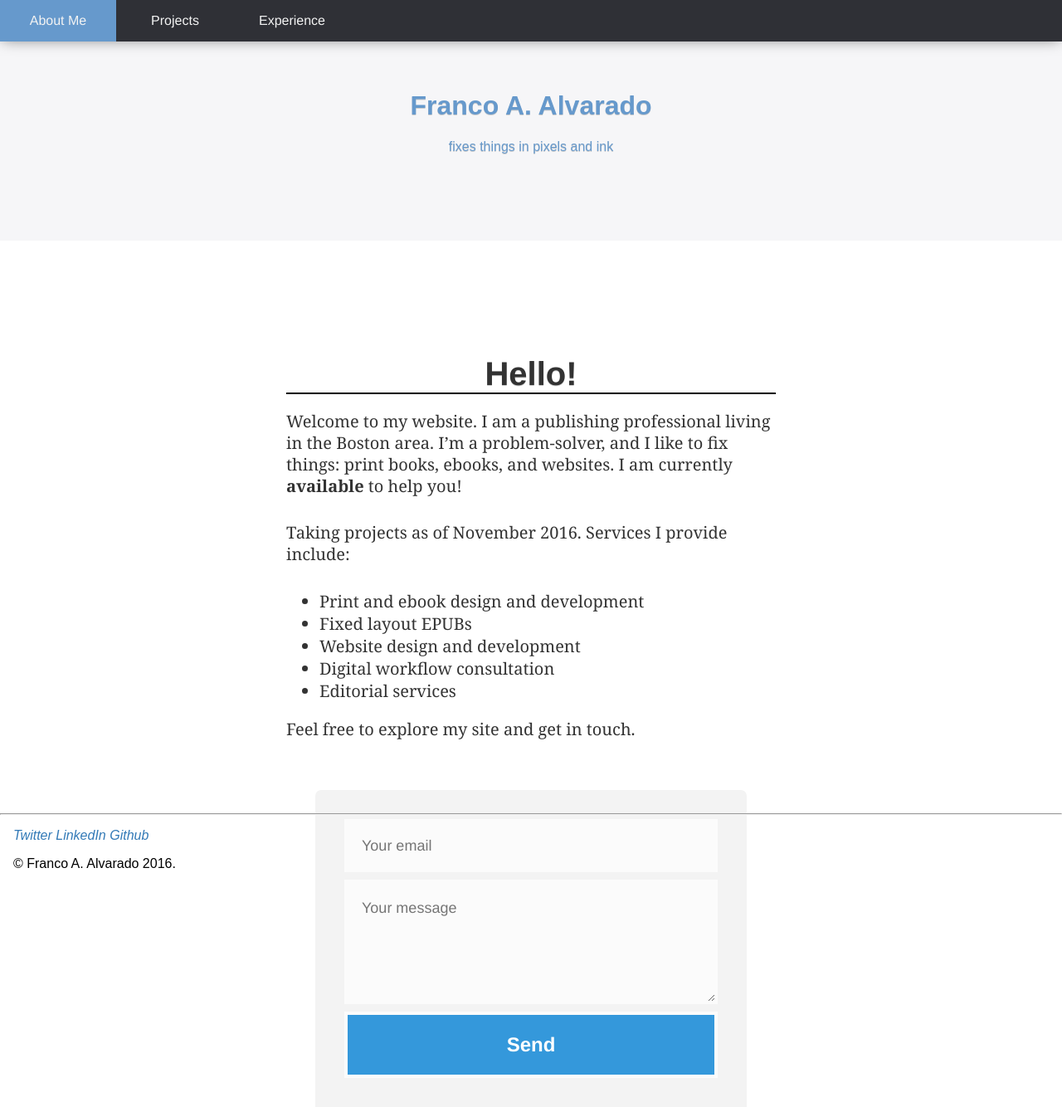
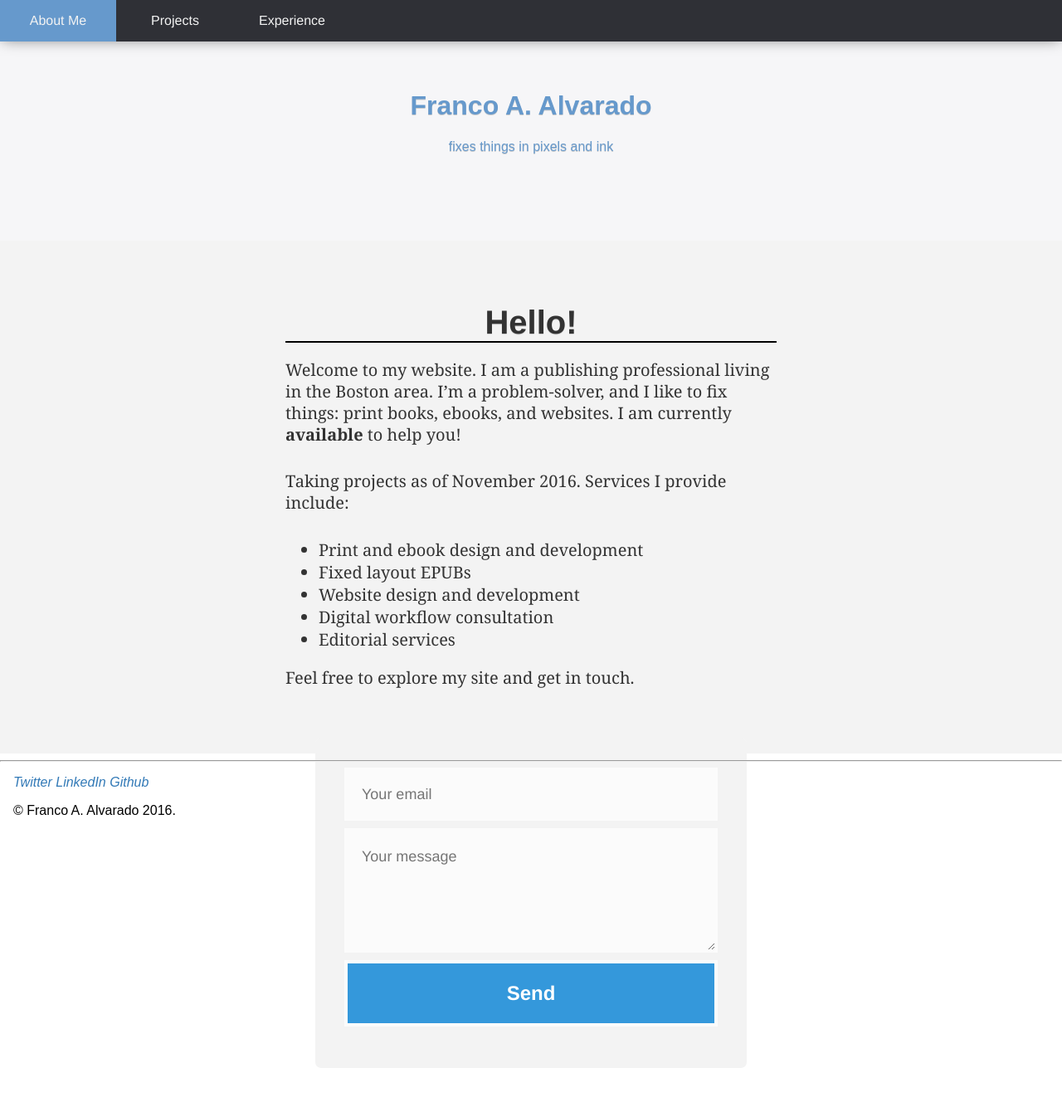
Before and after one commit to francopub/francopub.github.io, a Jekyll site: the page built from index.html, in a window 1280 px wide and 1349 px high. Shown: the top 1334 px of the window at 83% size. Built offline with Jekyll 4.4.1, drawn with Linux system fonts in a browser that asks for light colours.

Commit message:
Updated _base.scss

```diff
--- a/_sass/_base.scss
+++ b/_sass/_base.scss
@@ -14,10 +14,8 @@ a {
 }
 
 main {
-	background: white;
-  	padding: 110px 50px 50px;
-  	position: relative;
-	//margin: 0 60px 0 60px;
+	background: $offwhite;
+  	padding: 3em;
 	h1 {
 		margin-bottom: 0.5em;
 		padding-bottom: 0;
```
